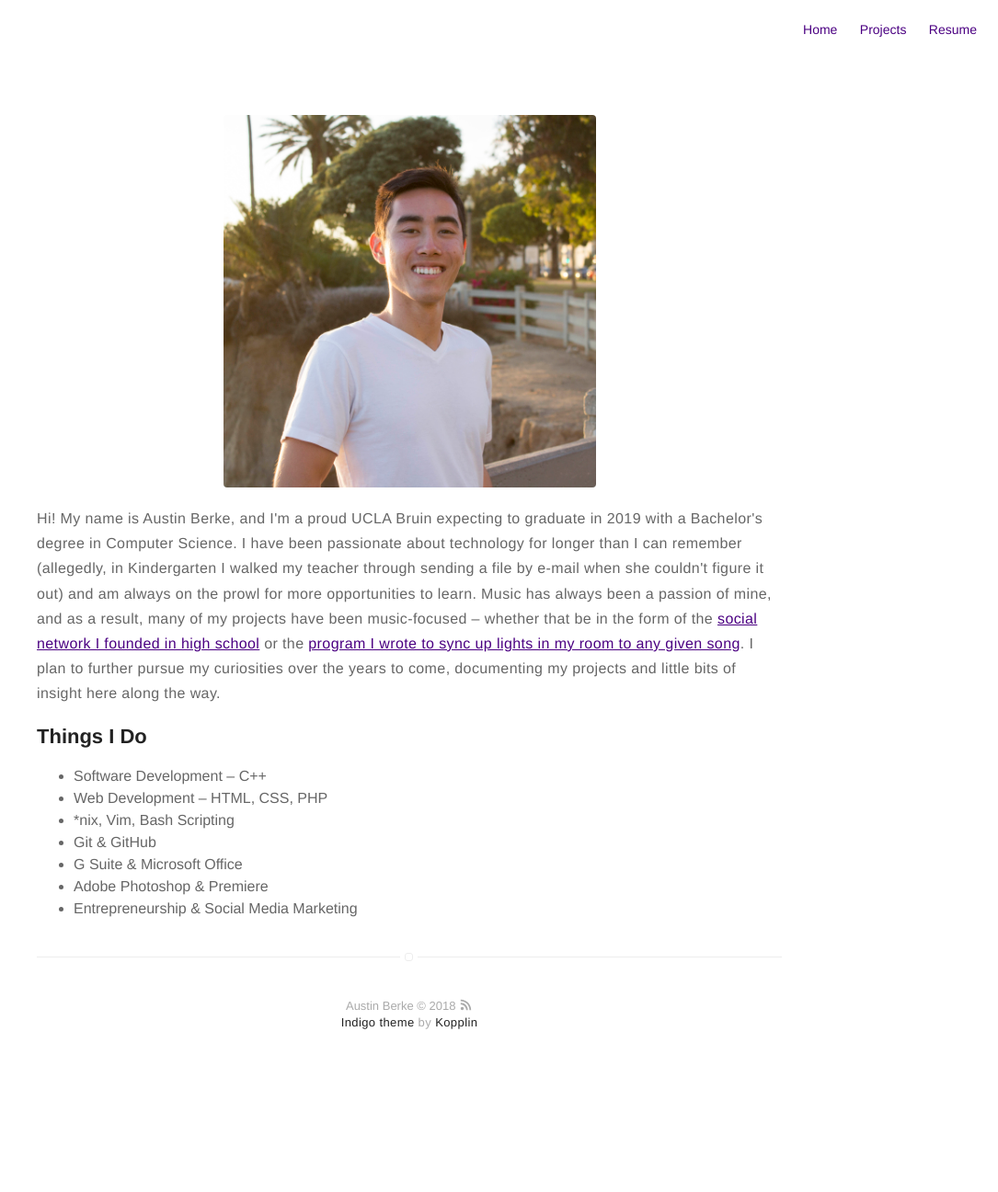
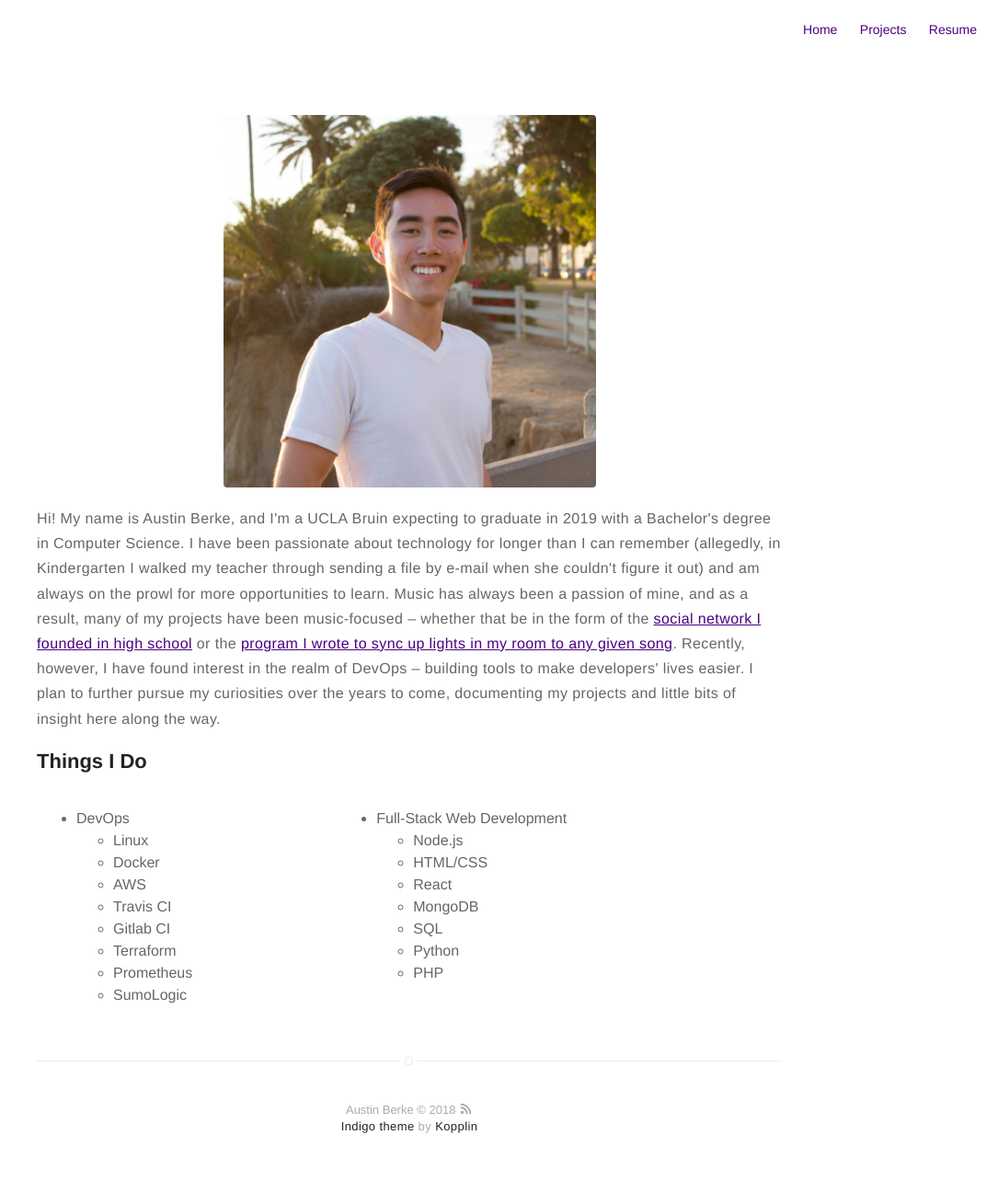
Before and after one commit to austinberke/austinberke.github.io, a Jekyll site: the page built from about.md, in a window 1280 px wide. Shown: the whole page at 92% size, without its empty margins (195-1280 px from the left). Built offline with Jekyll 4.4.1, drawn with Linux system fonts in a browser that asks for light colours; before the commit the page ends 1183 px from its top, so only the background shows below that.

Commit message:
Update about page

```diff
--- a/about.md
+++ b/about.md
@@ -3,17 +3,45 @@
 layout: page
 ---
 ![Profile Image]({{ site.url }}/{{ site.picture }})
-<p>Hi! My name is Austin Berke, and I'm a proud UCLA Bruin expecting to graduate in 2019 with a Bachelor's degree in Computer Science. I have been passionate about technology for longer than I can remember (allegedly, in Kindergarten I walked my teacher through sending a file by e-mail when she couldn't figure it out) and am always on the prowl for more opportunities to learn. Music has always been a passion of mine, and as a result, many of my projects have been music-focused – whether that be in the form of the <a href="https://www.linkedin.com/in/austinberke#experience-411314406">social network I founded in high school</a> or the <a href="https://github.com/austinberke/MIDIToLED">program I wrote to sync up lights in my room to any given song</a>. I plan to further pursue my curiosities over the years to come, documenting my projects and little bits of insight here along the way.</p>
+<p>Hi! My name is Austin Berke, and I'm a UCLA Bruin expecting to graduate in 2019 with a Bachelor's degree in Computer Science. I have been passionate about technology for longer than I can remember (allegedly, in Kindergarten I walked my teacher through sending a file by e-mail when she couldn't figure it out) and am always on the prowl for more opportunities to learn. Music has always been a passion of mine, and as a result, many of my projects have been music-focused – whether that be in the form of the <a href="https://www.linkedin.com/in/austinberke#experience-411314406">social network I founded in high school</a> or the <a href="https://github.com/austinberke/MIDIToLED">program I wrote to sync up lights in my room to any given song</a>. Recently, however, I have found interest in the realm of DevOps – building tools to make developers' lives easier. I plan to further pursue my curiosities over the years to come, documenting my projects and little bits of insight here along the way.</p>
 
 <h2>Things I Do</h2>
 
-<ul class="skill-list">
-	<li>Software Development – C++</li>
-	<li>Web Development – HTML, CSS, PHP</li>
-	<li>*nix, Vim, Bash Scripting</li>
-	<li>Git & GitHub</li>
-    <li>G Suite & Microsoft Office</li>
-	<li>Adobe Photoshop & Premiere</li>
-	<li>Entrepreneurship & Social Media Marketing</li>
-
-</ul>
+<table style="width: 100%;">
+  <tr>
+    <td>
+      <ul>
+        <li>
+          DevOps
+          <ul>
+            <li>Linux</li>
+            <li>Docker</li>
+            <li>AWS</li>
+            <li>Travis CI</li>
+            <li>Gitlab CI</li>
+            <li>Terraform</li>
+            <li>Prometheus</li>
+            <li>SumoLogic</li>
+          </ul>
+        </li>
+      </ul>
+    </td>
+    <td>
+      <ul>
+        <li>
+          Full-Stack Web Development
+          <ul>
+            <li>Node.js</li>
+            <li>HTML/CSS</li>
+            <li>React</li>
+            <li>MongoDB</li>
+            <li>SQL</li>
+            <li>Python</li>
+            <li>PHP</li>
+            <br />
+          </ul>
+        </li>
+      </ul>
+    </td>
+  </tr>
+</table>
```
